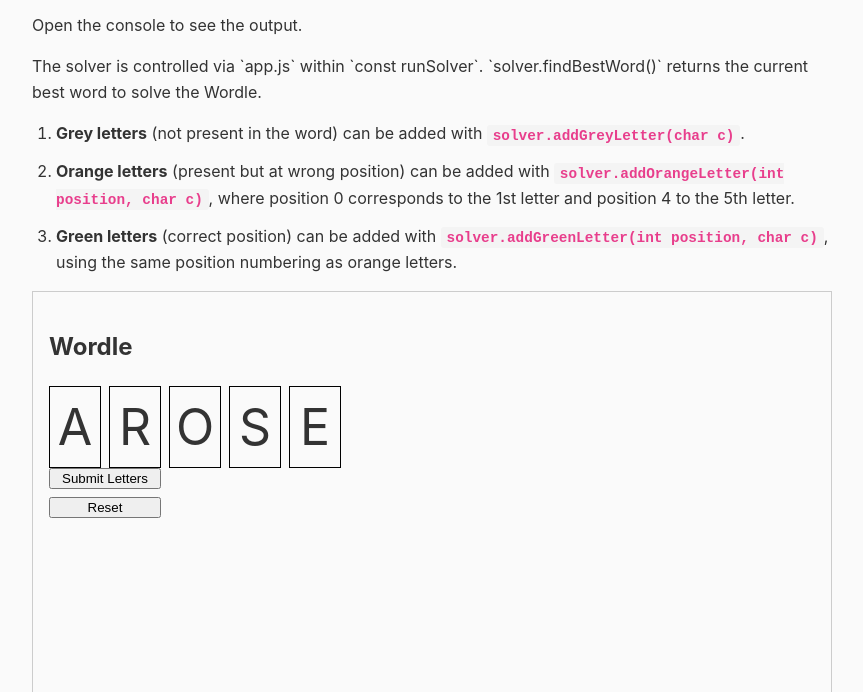
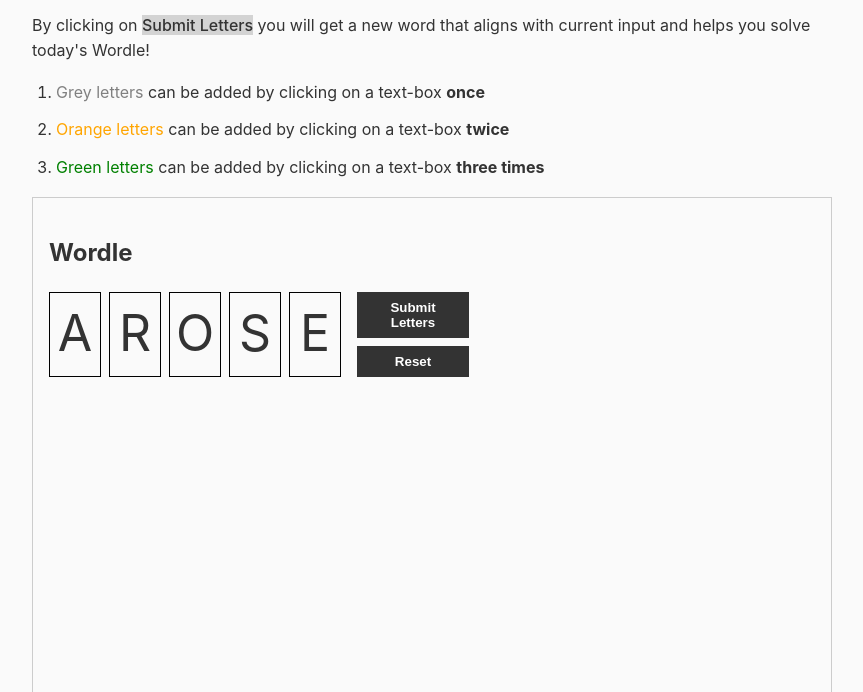
Before and after one commit to PatUniGH/WordleSolver, a website built with Vite: page src/index.html in a window 1280 px wide. Shown: the part 108-800 px from the top of the page, without its empty margins (208-1071 px from the left). Built offline with nearby package versions, Linux system fonts and the light colour scheme.

Commit message:
Firce restore current state

```diff
--- a/src/index.html
+++ b/src/index.html
@@ -8,31 +8,24 @@
   </head>
   <body>
     <h1 class="title">Wordle Solver Learning Demo</h1>
-    <p class="text">Open the console to see the output.</p>
     <p class="text">
-      The solver is controlled via `app.js` within `const runSolver`.
-      `solver.findBestWord()` returns the current best word to solve the Wordle.
+      By clicking on <box>Submit Letters</box> you will get a new word that aligns with current input and helps you solve today's Wordle!
     </p>
     <ol class="instructions-list">
       <li class="instruction-item">
-        <strong>Grey letters</strong> (not present in the word) can be added
-        with <code>solver.addGreyLetter(char c)</code>.
+        <span style="color:gray">Grey letters</span> can be added by clicking on a text-box <strong>once</strong>
       </li>
       <li class="instruction-item">
-        <strong>Orange letters</strong> (present but at wrong position) can be
-        added with <code>solver.addOrangeLetter(int position, char c)</code>,
-        where position 0 corresponds to the 1st letter and position 4 to the 5th
-        letter.
+        <span style="color:orange">Orange letters</span> can be added by clicking on a text-box <strong>twice</strong>
       </li>
       <li class="instruction-item">
-        <strong>Green letters</strong> (correct position) can be added with
-        <code>solver.addGreenLetter(int position, char c)</code>, using the same
-        position numbering as orange letters.
+        <span style="color:green">Green letters</span> can be added by clicking on a text-box <strong>three times</strong>
       </li>
     </ol>
 
     <section class="wordle-container">
       <h2 class="wordle-title">Wordle</h2>
+      <div class="wordle-row">
         <div class="letter-boxes js-letter-boxes">
           <div class = "letter-box js-letter-box-1">A</div>
           <div class = "letter-box js-letter-box-2">R</div>
@@ -41,9 +34,11 @@
           <div class = "letter-box js-letter-box-5">E</div>
         </div>
       <div class= "wordle-buttons">
-        <button class = "wordle button js-submit-boxes-button">Submit Letters</button>
-        <button class = "wordle button js-reset-button">Reset</button>
+        <button class = "wordle-button js-submit-boxes-button">Submit Letters</button>
+        <button class = "wordle-button js-reset-button">Reset</button>
       </div>
+      </div>
+
     </section>
     <script type="module" src="./app.ts"></script>
   </body>
```
Lines whose indentation alone changed are shown as unchanged.
